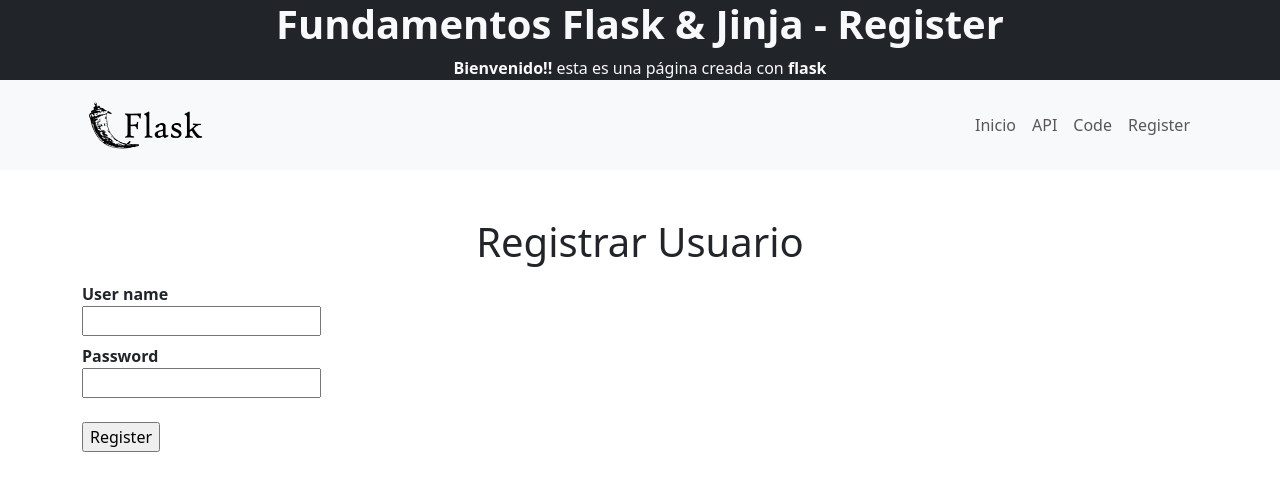
After one commit to DavidOlmos03/fundamentos_flask-, a Flask app: page /auth/register in a window 1280 px wide. The commit adds this page. Shown: the top 491 px of the page. Run offline with Flask 3, Linux system fonts and the light colour scheme.

Commit message:
register added

```diff
--- /dev/null
+++ b/my-app/app.py
@@ -0,0 +1,120 @@
+from flask import Flask, render_template, url_for, request
+from datetime import datetime
+
+# Indica que este sera el modulo(archivo) principal de nuestra aplicación
+app = Flask(__name__)
+# configuración para cuando se trabaja con formularios y otros casos
+app.config.from_mapping(
+    SECRET_KEY = 'dev'
+)
+
+# Crear mis propios filtros
+# Filtros personalizados
+# El add_template_filter se utiliza para agregar esta función a los filtros disponibles en las plantillas
+
+# forma 1
+# @app.add_template_filter
+def today(date):
+    return date.strftime('%d-%m-%Y')
+
+# forma 2
+app.add_template_filter(today, 'today')
+
+# Funciones personalizadas
+# forma 1
+# @app.add_template_global
+def repeat(s,n):
+    return s*n
+# forma 2
+app.add_template_global(repeat, 'repeat')
+
+# Asignar varias rutas a una vista
+@app.route('/')
+@app.route('/index')
+def index():
+    print(url_for('index'))
+    print(url_for('api'))
+    print(url_for('api',name='David',age=23))
+    print(url_for('code', code = 'print("Hola")'))
+    # Enviar datos al template con render_template de flask
+    name = 'David'
+    # name = None
+    friends = ['David','Juan','Ana','Sara']
+    date = datetime.now()
+    return render_template(
+        'index.html',
+        name = name,
+        friends = friends,
+        # asi se haria sin el filtro
+        # date = today(date)
+        # Así se hace con el filtro
+        date = date
+        # aqui tambien puedo enviar funciones como por ejemplo
+        # repeat = repeat
+        )
+
+
+
+
+# Enviar datos a travez de las rutas con <>
+# string @app.route('/hello/<string:name>')
+# int @app.route('/hello/<itn:name>')
+# float """"
+# path """"   (Tiene un manejo mas amplio que el string)
+@app.route('/api')
+@app.route('/api/<name>')
+@app.route('/api/<name>/<int:age>')
+@app.route('/api/<name>/<int:age>/<email>')
+def api(name = None, age = None, email = None):
+    my_data = {
+        'name': name,
+        'age': age,
+        'email': email
+    }
+    return render_template('api.html', data = my_data)
+
+
+# Se utiliza escape !!!! para evitar ataques (como ataque de inyecciones), con esto lo que se ingrese en la url se ejecuta como texto plano
+from markupsafe import escape
+@app.route('/code/<path:code>')
+def code(code):
+    return f'{escape(code)}'
+
+# Crear formulario con wtform
+from flask_wtf import FlaskForm
+from wtforms import StringField, PasswordField, SubmitField
+from wtforms.validators import DataRequired, Length
+
+class RegisterForm(FlaskForm):
+    # Los nombres dentro de StringField son los labels del form
+    username = StringField("User name", validators=[DataRequired(), Length(min=4, max=10)])
+    password = PasswordField("Password", validators=[DataRequired(), Length(min=6, max=10)])
+    submit = SubmitField("Register")
+
+
+# Registrar usuario
+# Informo con que metodos voy a trabajar, el metodo GET (viene por defecto) para obtener la plantilla y el metodo POST para enviar los datos del
+# formulario de registro
+@app.route('/auth/register', methods=['GET','POST'])
+def register():
+    # para acceder a los datos que se estan enviando desde el form
+    # print(request.form)
+    form = RegisterForm()
+    # if request.method == 'POST':
+    #     # Estos valores para el diccionario son los name del formulario
+    #     username = request.form['username']
+    #     password = request.form['password']
+
+    #     # Validación
+    #     if len(username) >= 4 and len(username) <= 10 and len(password) >=6 and len(password) <= 10:
+    #         return f"Username {username} and password {password}"
+    #     else:
+    #         error = """El nombre de usuario debe tener entre 4 y 10 caracteres y
+    #         la contraseña debe tener entre 6 y 10 caracteres
+    #         """
+    #         return render_template('auth/register.html', form = form, error=error)
+    if form.validate_on_submit():
+        username = form.username.data
+        password = form.password.data
+        return f"Username {username} and password {password}"
+    return render_template('auth/register.html', form = form)
--- /dev/null
+++ b/my-app/static/css/base.css
@@ -0,0 +1,7 @@
+#icon {
+    width: 8rem;
+    height: 3rem;
+}
+.nav {
+
+}
--- /dev/null
+++ b/my-app/templates/auth/register.html
@@ -0,0 +1,44 @@
+{% extends 'base.html'%}
+
+{% block title %} Register {% endblock %}
+
+{% block title_header %} Register {% endblock %}
+
+{% block description_header %}
+    <!-- | es para agregar un nombre de filtro a utilizar -->
+    <p class="text-light text-center mb-0"><span class="fw-bold">Bienvenido!!</span>
+        esta es una página creada con <span class="fw-bold">flask</span>
+    </p>
+{% endblock %}
+
+{% block content %}
+    <h1 class="text-center">Registrar Usuario</h1>
+    <!-- Con el metodo post le digo que voy enviar esos valores y además evito que se vean en la url -->
+    <!-- <form action="" method="POST">
+        <label for="usernam" class="fw-bold mt-2">User Name</label><br>
+        <input type="text" name="username" id="username" placeholder="User Name">
+        <br>
+        <label for="username" class="fw-bold mt-2">Password</label><br>
+        <input type="password" name="password" id="password" placeholder="Password">
+        <br>
+        <input class="my-3" type="submit" value="Register">
+    </form> -->
+    <form action="" method="post" class="mx-auto">
+        <!-- inicio para poder enviar los datos -->
+        {{ form.hidden_tag() }}
+        <!-- fin -->
+         <!-- Inicio construcción form -->
+        <label for="usernam" class="fw-bold mt-2">{{ form.username.label }}</label><br>
+        {{ form.username }}
+        <br>
+        <label for="username" class="fw-bold mt-2">{{ form.password.label }}</label><br>
+        {{ form.password }}
+        <br>
+        <br>
+        {{ form.submit }}
+        <!-- fin form -->
+    </form>
+    {% if error %}
+        {{error}}
+    {% endif  %}
+{% endblock %}
--- a/my-app/templates/base.html
+++ b/my-app/templates/base.html
@@ -1,10 +1,16 @@
 <!-- En este archivo va todo lo que se repita y así poder heredarlo en otras plantillas -->
 <!DOCTYPE html>
-<html>
+<html lang="en">
     <head>
+        <!-- Required meta tags -->
+        <meta charset="utf-8">
+        <meta name="viewport" content="width=device-width, initial-scale=1, shrink-to-fit=no">
+        <!-- Bootstrap CSS -->
+        <link href="https://cdn.jsdelivr.net/npm/bootstrap@5.3.3/dist/css/bootstrap.min.css" rel="stylesheet" integrity="sha384-QWTKZyjpPEjISv5WaRU9OFeRpok6YctnYmDr5pNlyT2bRjXh0JMhjY6hW+ALEwIH" crossorigin="anonymous">
+        <link rel="stylesheet" href="https://cdn.jsdelivr.net/npm/bootstrap-icons@1.11.3/font/bootstrap-icons.min.css">
+        <link rel="stylesheet" href="{{url_for('static', filename='css/base.css')}}">
+
         <title>Fundamentos de flask - {% block title %}{% endblock %}</title>
-        <link href="https://cdn.jsdelivr.net/npm/bootstrap@5.0.2/dist/css/bootstrap.min.css" rel="stylesheet" integrity="sha384-EVSTQN3/azprG1Anm3QDgpJLIm9Nao0Yz1ztcQTwFspd3yD65VohhpuuCOmLASjC" crossorigin="anonymous">
-
     </head>
     <body>
         <header>
@@ -13,13 +19,47 @@
                    {% block description_header %}
                    {% endblock %}
             </div>
+
         </header>
-        <div class="container">
+        <!-- Navbar -->
+        <nav class="navbar navbar-expand-lg bg-light navbar-light py-3 sticky-top">
+            <div class="container">
+                <a href="{{ url_for('index')}}" class="navbar-brand">
+                    <img
+                    id = "icon"
+                    src="{{url_for('static', filename='img/flask_logo.png')}}"
+                    class="my-0"
+                    alt="flask_icon">
+                </a>
+                <button
+                class="navbar-toggler"
+                type="button"
+                data-bs-toggle="collapse"
+                data-bs-target="#navmenu"
+                ><span class="navbar-toggler-icon"></span></button>
+                <div class="collapse navbar-collapse" id="navmenu">
+                    <ul class="navbar-nav ms-auto">
+                        <!-- El url_for('name') hace referencia al nombre de la función definida por def despues de cada decorador en el app -->
+                        <a href="{{ url_for('index')}}" class="nav-link ms-auto">Inicio</a>
+                    </ul>
+                    <ul class="navbar-nav">
+                        <a href="{{ url_for('api')}}" class="nav-link ms-auto">API</a>
+                    </ul>
+                    <ul class="navbar-nav">
+                        <a href="{{ url_for('code', code = 'print(hello)')}}" class="nav-link ms-auto">Code</a>
+                    </ul>
+                    <ul class="navbar-nav">
+                        <a href="{{ url_for('register')}}" class="nav-link ms-auto">Register</a>
+                    </ul>
+                </div>
+            </div>
+        </nav>
+        <div class="container mt-5">
             {% block content %}
                 <!-- Bloque de contenido -->
             {% endblock %}
         </div>
+        <script src="https://cdn.jsdelivr.net/npm/bootstrap@5.3.3/dist/js/bootstrap.bundle.min.js" integrity="sha384-YvpcrYf0tY3lHB60NNkmXc5s9fDVZLESaAA55NDzOxhy9GkcIdslK1eN7N6jIeHz" crossorigin="anonymous"></script>
     </body>
 
-    <script src="https://cdn.jsdelivr.net/npm/bootstrap@5.0.2/dist/js/bootstrap.bundle.min.js" integrity="sha384-MrcW6ZMFYlzcLA8Nl+NtUVF0sA7MsXsP1UyJoMp4YLEuNSfAP+JcXn/tWtIaxVXM" crossorigin="anonymous"></script>
 </html>
```
Also changed, not shown: my-app/index.py (deleted, +0 -74 lines), my-app/templates/api.html (added, +29 -0 lines), my-app/templates/hello.html (deleted, +0 -29 lines), my-app/templates/index.html (+4 -3 lines), my-app/assets/img/Museo del Agua EPM.webp (deleted), my-app/static/img/alan-turing.png (renamed from my-app/assets/img/alan-turing.png), my-app/static/img/flask_icon.png (added), my-app/static/img/flask_logo.png (added).
